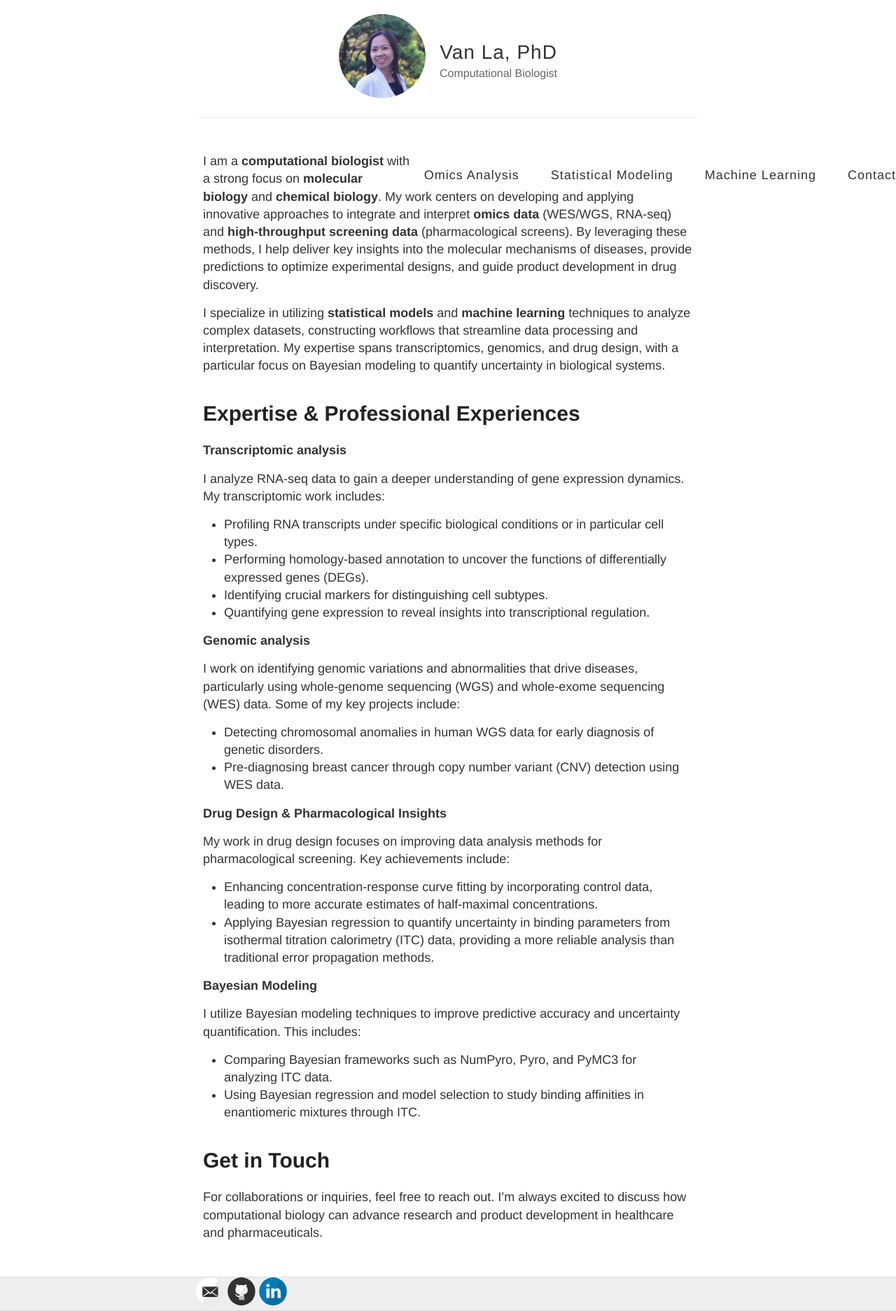
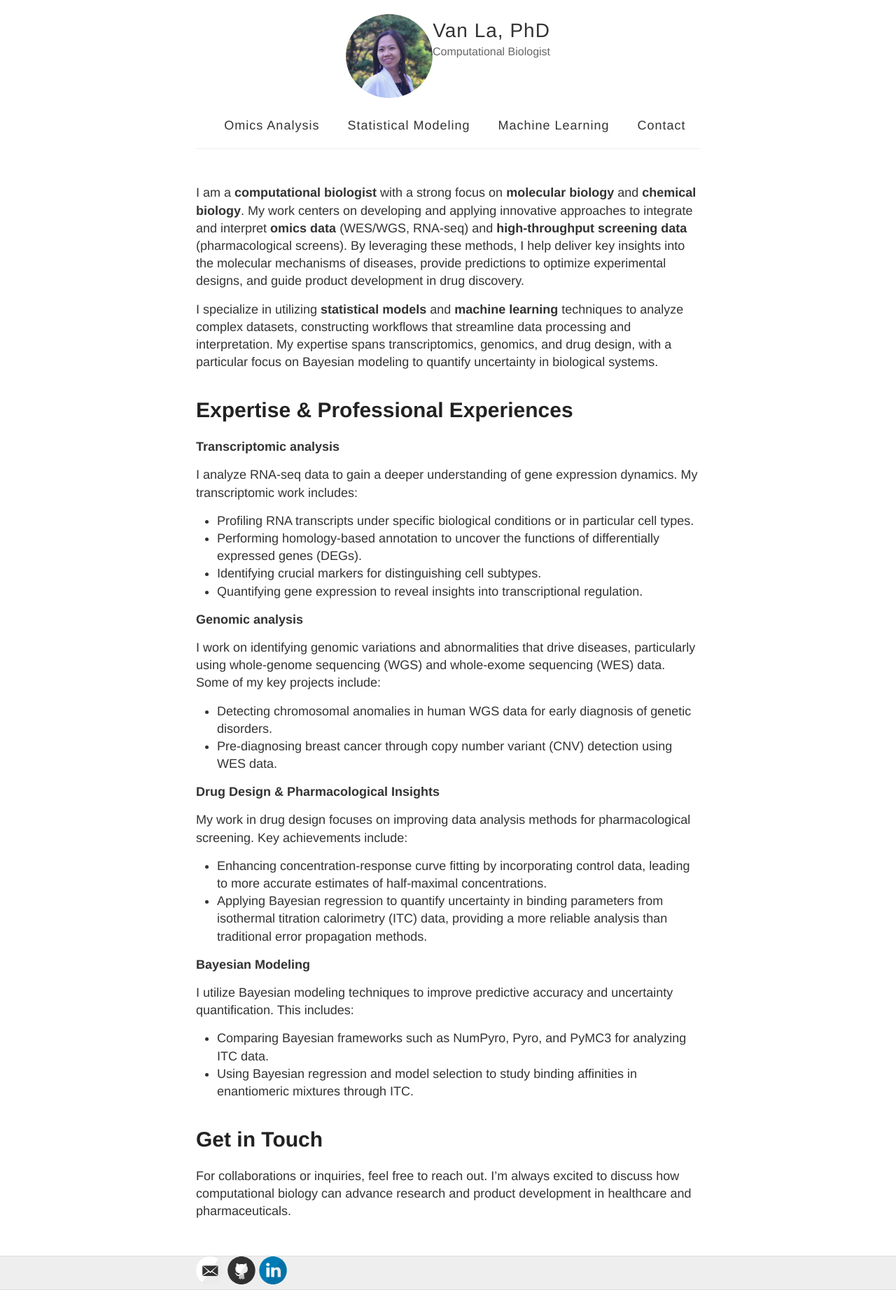
Before and after one commit to vanngocthuyla/Data_Analysis, a Jekyll site: the page built from _pages/intro.md, in a window 1280 px wide. Shown: the whole page at 70% size. Built offline with Jekyll 4.4.1, drawn with Linux system fonts in a browser that asks for light colours; after the commit the page ends 1843 px from its top, so only the background shows below that.

Commit message:
Update default.html

```diff
--- a/_layouts/default.html
+++ b/_layouts/default.html
@@ -18,32 +18,34 @@
   <body>
     <div class="wrapper-masthead">
       <div class="container">
-            <header class="masthead clearfix" style="display: flex; align-items: center; justify-content: center;">
+        <header class="masthead clearfix" style="display: flex; justify-content: space-between; align-items: center; flex-direction: column;">
+          <div class="site-header">
             <!-- Image on the left -->
-                <div style="margin-right: 20px;">
+            <div style="float:left;">
               <a href="{{ site.url }}/">
                 <img src="{{ site.url }}/images/assets/profile.jpeg" alt="Your Picture" style="height: 120px; width: auto; border-radius: 50%;">
               </a>
             </div>
 
             <!-- Site name and description in the middle -->
-                <div class="site-info" style="text-align: center;">
+            <div class="site-info" style="text-align: center; margin: 0 auto;">
               <h1 class="site-name"><a href="{{ site.url }}/">{{ site.name }}</a></h1>
               <p class="site-description">{{ site.description }}</p>
-                </div>
-            </header>
             </div>
           </div>
 
           <!-- Navigation goes to the next line -->
-    <nav style="text-align: center; margin-top: 20px;">
+          <nav style="margin-top: 20px; text-align: center; display: flex; justify-content: center;">
             <a href="{{ site.url }}/omics" style="margin-right: 20px;">Omics Analysis</a>
             <a href="{{ site.url }}/modeling" style="margin-right: 20px;">Statistical Modeling</a>
             <a href="{{ site.url }}/machine_learning" style="margin-right: 20px;">Machine Learning</a>
             <a href="{{ site.url }}/contact">Contact</a>
           </nav>
+        </header>
+      </div>
+    </div>
 
-    <div id="main" role="main" class="container" style="margin-top: 20px; padding: 0 20px;">
+    <div id="main" role="main" class="container">
       {{ content }}
     </div>
 
```
Lines whose indentation alone changed are shown as unchanged.
